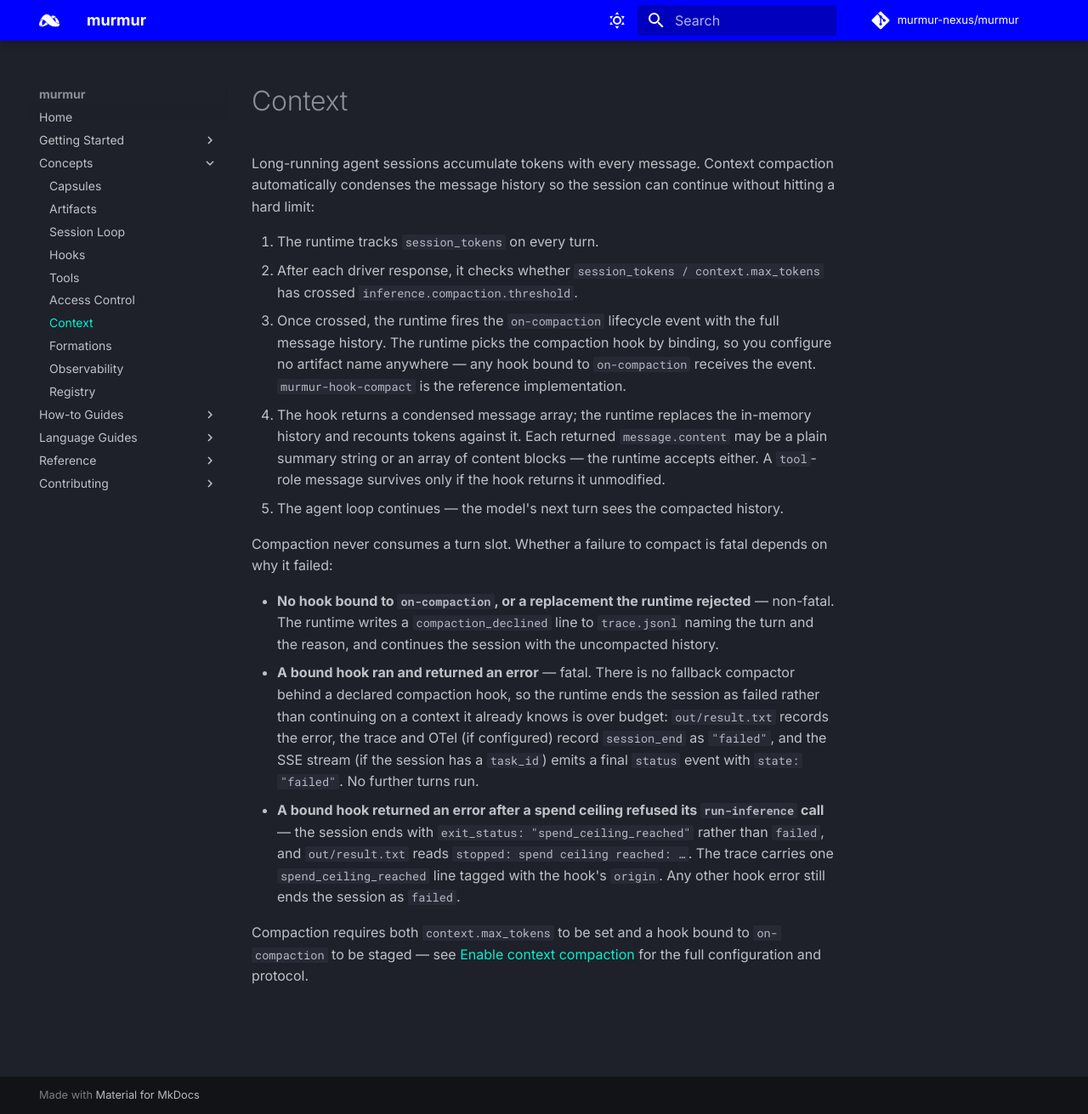
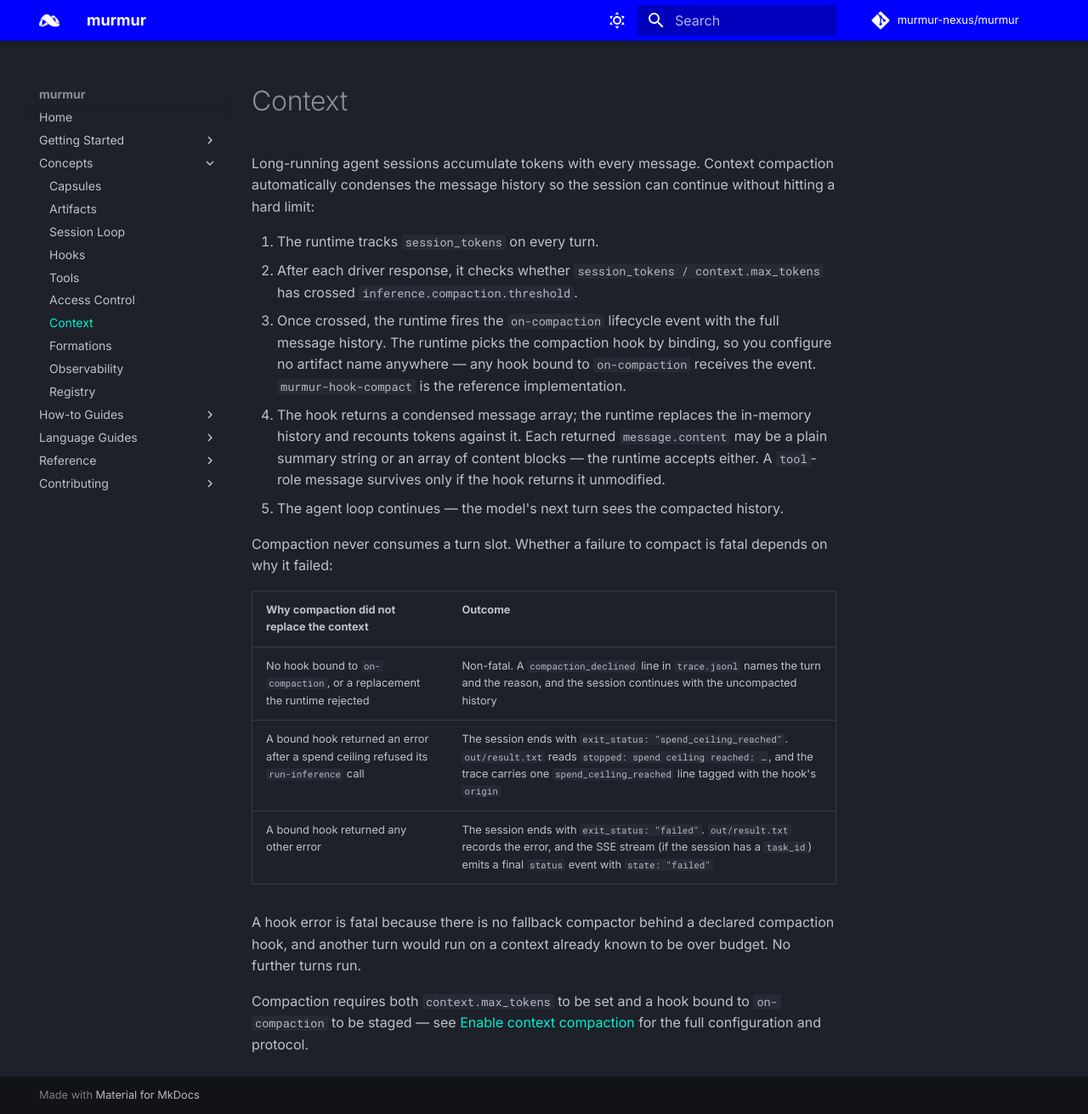
Before and after one commit to murmur-nexus/murmur, an MkDocs documentation site: the page built from docs/content/concepts/context.md, in a window 1280 px wide and 1311 px high. Shown: the whole window at 85% size. Built offline with MkDocs 1.6.1 and Material for MkDocs 9.7.7, drawn with Linux system fonts in a browser that asks for light colours; comment, search, counter and statistics services are not loaded.

```diff
--- a/docs/content/concepts/context.md
+++ b/docs/content/concepts/context.md
@@ -20,19 +20,14 @@ hard limit:
 Compaction never consumes a turn slot. Whether a failure to compact is fatal depends on why it
 failed:
 
-- **No hook bound to `on-compaction`, or a replacement the runtime rejected** — non-fatal. The
-  runtime writes a `compaction_declined` line to `trace.jsonl` naming the turn and the reason, and
-  continues the session with the uncompacted history.
-- **A bound hook ran and returned an error** — fatal. There is no fallback compactor behind a
-  declared compaction hook, so the runtime ends the session as failed rather than continuing on
-  a context it already knows is over budget: `out/result.txt` records the error, the trace and
-  OTel (if configured) record `session_end` as `"failed"`, and the SSE stream (if the session has
-  a `task_id`) emits a final `status` event with `state: "failed"`. No further turns run.
-- **A bound hook returned an error after a spend ceiling refused its `run-inference` call** — the
-  session ends with `exit_status: "spend_ceiling_reached"` rather than `failed`, and
-  `out/result.txt` reads `stopped: spend ceiling reached: …`. The trace carries one
-  `spend_ceiling_reached` line tagged with the hook's `origin`. Any other hook error still ends
-  the session as `failed`.
+| Why compaction did not replace the context | Outcome |
+|---|---|
+| No hook bound to `on-compaction`, or a replacement the runtime rejected | Non-fatal. A `compaction_declined` line in `trace.jsonl` names the turn and the reason, and the session continues with the uncompacted history |
+| A bound hook returned an error after a spend ceiling refused its `run-inference` call | The session ends with `exit_status: "spend_ceiling_reached"`. `out/result.txt` reads `stopped: spend ceiling reached: …`, and the trace carries one `spend_ceiling_reached` line tagged with the hook's `origin` |
+| A bound hook returned any other error | The session ends with `exit_status: "failed"`. `out/result.txt` records the error, and the SSE stream (if the session has a `task_id`) emits a final `status` event with `state: "failed"` |
+
+A hook error is fatal because there is no fallback compactor behind a declared compaction hook, and
+another turn would run on a context already known to be over budget. No further turns run.
 
 Compaction requires both `context.max_tokens` to be set and a hook bound to `on-compaction` to be
 staged — see [Enable context compaction](../how-to/context-compaction.md) for the full
```
Also changed, not shown: docs/content/how-to/context-compaction.md (+3 -4 lines), 1 other file.
